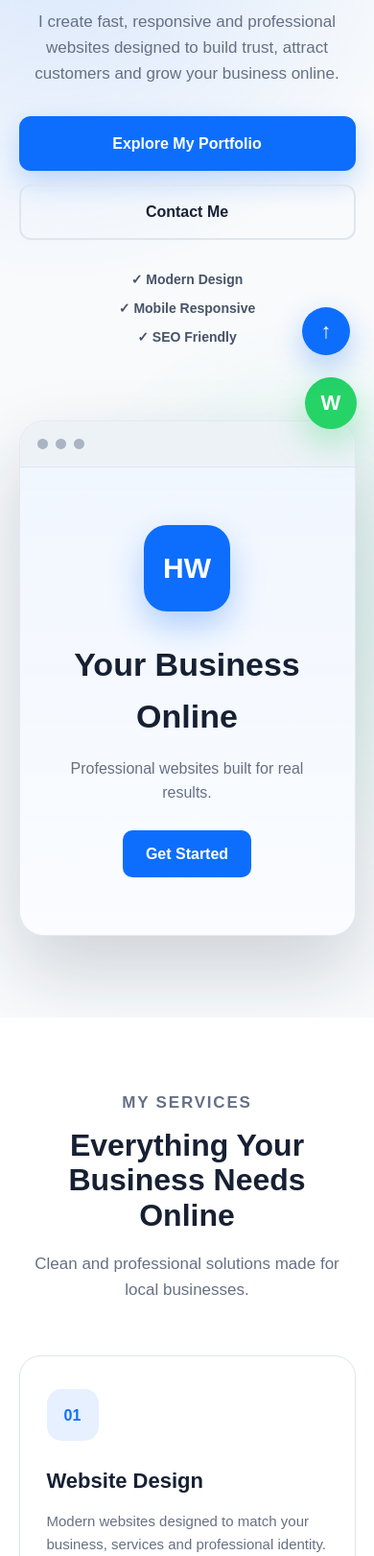
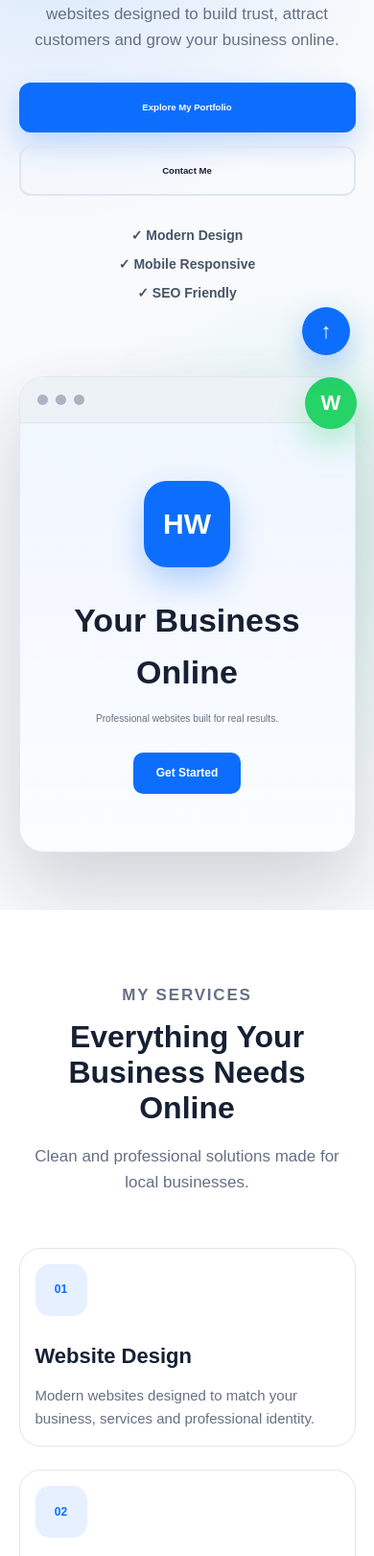
Before and after one commit to hamzawebdesign/HAMZA-WEB-DESIGN-PORTFOLIO, a plain HTML site: page index.html in a window 390 px wide. Shown: the part 379-2000 px from the top of the page at 96% size. Drawn offline with nearby package versions, Linux system fonts and the light colour scheme.

Commit message:
Improve mobile responsive design

```diff
--- a/style.css
+++ b/style.css
@@ -1560,3 +1560,71 @@ body.dark-mode .footer {
     }
 
 }
+
+
+
+
+@media (max-width: 768px) {
+
+    html{
+        font-size:12px;
+    }
+
+    .container{
+        width:88%;
+    }
+
+    section{
+        padding:45px 0;
+    }
+
+    h1{
+        font-size:1.8rem;
+    }
+
+    h2{
+        font-size:1.5rem;
+    }
+
+    h3{
+        font-size:1.1rem;
+    }
+
+    p,
+    li{
+        font-size:0.85rem;
+    }
+
+    .btn,
+    button{
+        font-size:0.8rem;
+        padding:10px 18px;
+    }
+
+    .card,
+    .service-card,
+    .portfolio-card,
+    .testimonial-card,
+    .faq-item,
+    .contact-card{
+        padding:16px;
+    }
+
+    .hero{
+        padding-top:90px;
+        padding-bottom:50px;
+    }
+
+    .hero-image img{
+        width:75%;
+        max-width:280px;
+    }
+
+    .logo{
+        font-size:1.3rem;
+    }
+
+    .nav-links a{
+        font-size:0.9rem;
+    }
+}
```
